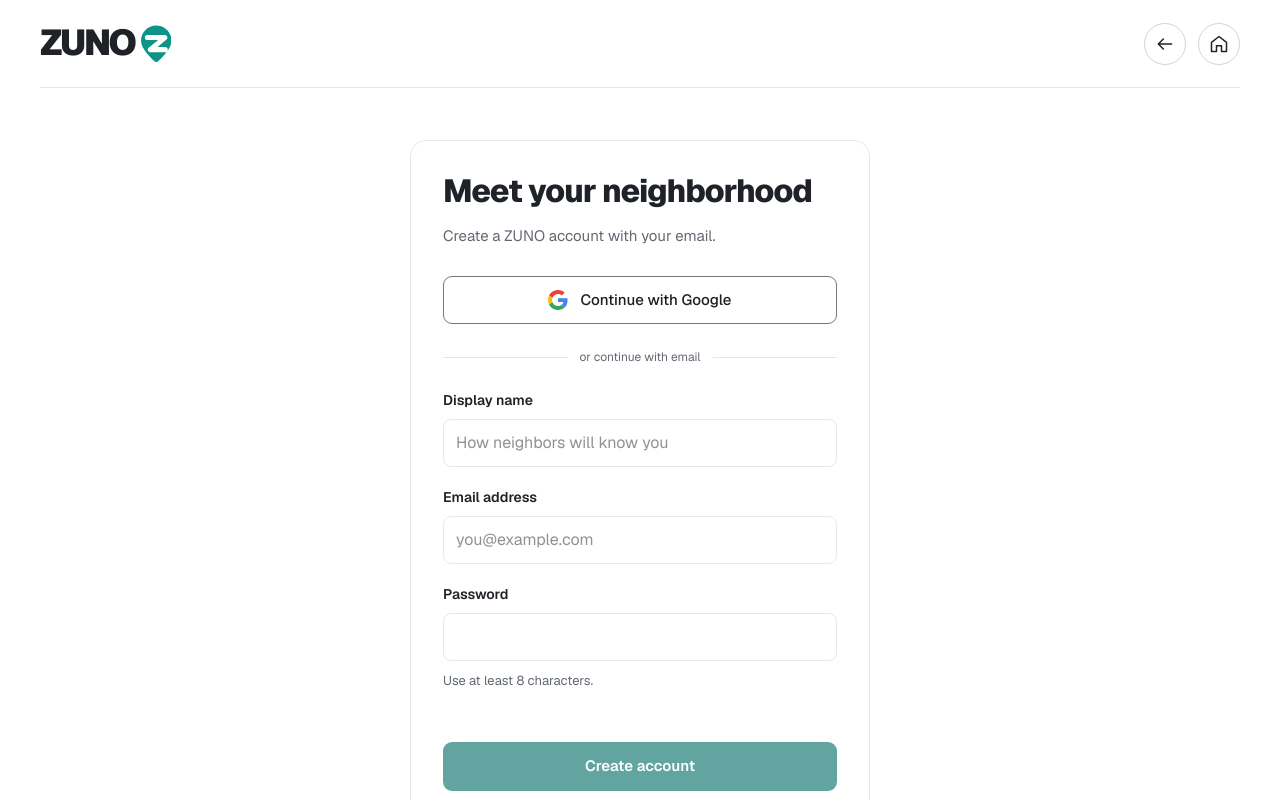
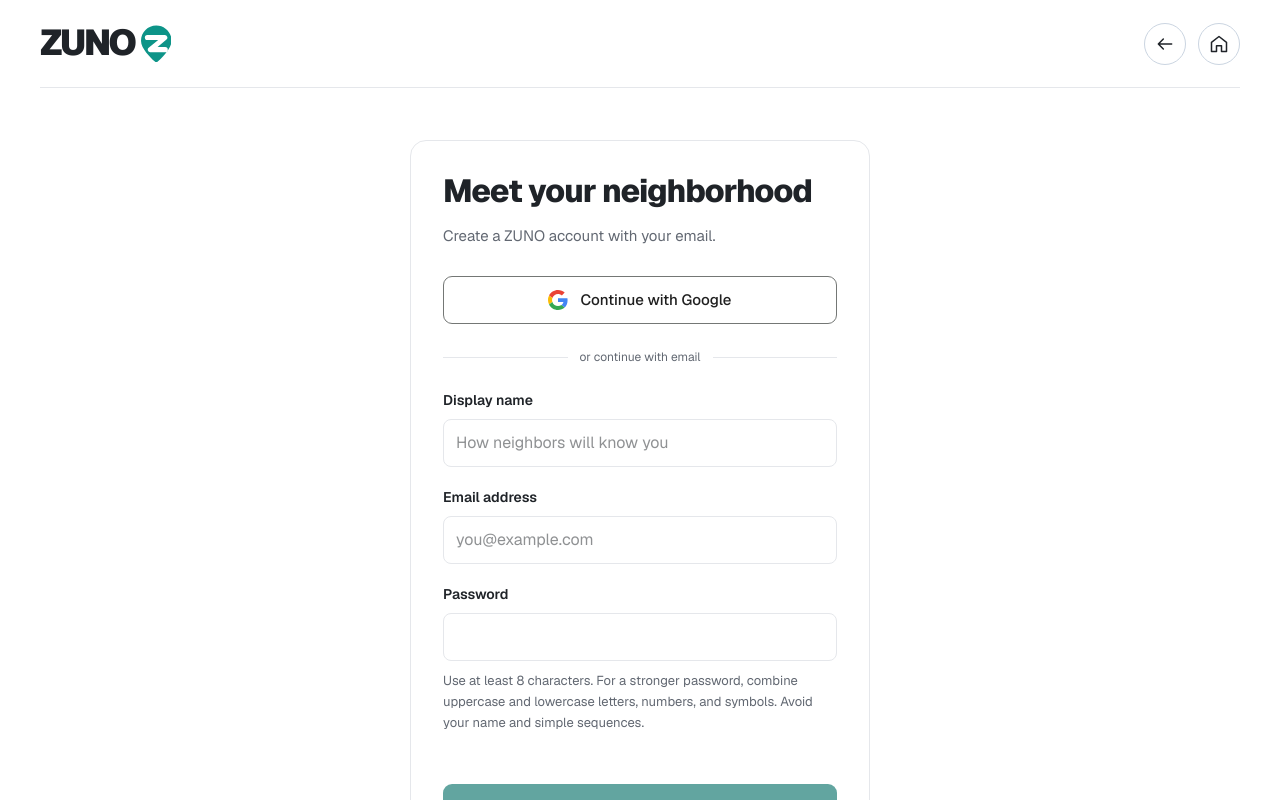
Before and after one commit to olimjon03/zuno-web, a Next.js app: page /signup in a window 1280 px wide. Shown: the top 800 px of the page. Built offline with nearby package versions, Linux system fonts and the light colour scheme; no server answers.

Commit message:
Add localized strong password guidance below signup password

```diff
--- a/src/features/auth/auth-form.tsx
+++ b/src/features/auth/auth-form.tsx
@@ -79,7 +79,7 @@ export function AuthForm({ mode }: { mode: "login" | "signup" }) {
           />
           {registering && (
             <p id="password-hint" className="auth-hint">
-              <Text>{"Use at least 8 characters."}</Text></p>
+              <Text>{"Use at least 8 characters."}</Text>{" "}<Text>{"For a stronger password, combine uppercase and lowercase letters, numbers, and symbols. Avoid your name and simple sequences."}</Text></p>
           )}
         </div>
         {siteKey && <>
--- a/src/features/language/additional-messages.ts
+++ b/src/features/language/additional-messages.ts
@@ -1,5 +1,6 @@
 // Interface copy only. Never translate user-authored content.
 export const additionalMessages:Record<string,{ru:string;vi:string}> = {
+  "For a stronger password, combine uppercase and lowercase letters, numbers, and symbols. Avoid your name and simple sequences.": {"ru": "Для надёжного пароля используйте заглавные и строчные буквы, цифры и символы. Избегайте имени и простых последовательностей.", "vi": "Kết hợp chữ hoa, chữ thường, số và ký tự đặc biệt. Tránh tên và chuỗi đơn giản."},
   "ZUNO Assistant": {"ru": "Помощник ZUNO", "vi": "Trợ lý ZUNO"},
   "Get help with using ZUNO.": {"ru": "Получите помощь по использованию ZUNO.", "vi": "Nhận trợ giúp sử dụng ZUNO."},
   "Ask about ZUNO": {"ru": "Спросите о ZUNO", "vi": "Hỏi về ZUNO"},
--- a/src/features/language/messages.ts
+++ b/src/features/language/messages.ts
@@ -1,5 +1,6 @@
 import type { Language } from "./catalog";
 export const messages: Record<string, Record<Exclude<Language, "en" | "ru" | "vi">, string>> = {
+  "For a stronger password, combine uppercase and lowercase letters, numbers, and symbols. Avoid your name and simple sequences.": {"uz": "Kuchli parol uchun katta-kichik harflar, raqamlar va maxsus belgilarni birlashtiring. Ismingiz va oddiy ketma-ketliklardan foydalanmang.", "ko": "대소문자, 숫자, 특수문자를 조합하세요. 이름이나 단순한 연속 문자는 피하세요."},
   "ZUNO Assistant": {"uz": "ZUNO yordamchisi", "ko": "ZUNO 도우미"},
   "Get help with using ZUNO.": {"uz": "ZUNO’dan foydalanish bo‘yicha yordam oling.", "ko": "ZUNO 사용법을 알아보세요."},
   "Ask about ZUNO": {"uz": "ZUNO haqida so‘rang", "ko": "ZUNO에 대해 질문하기"},
```
